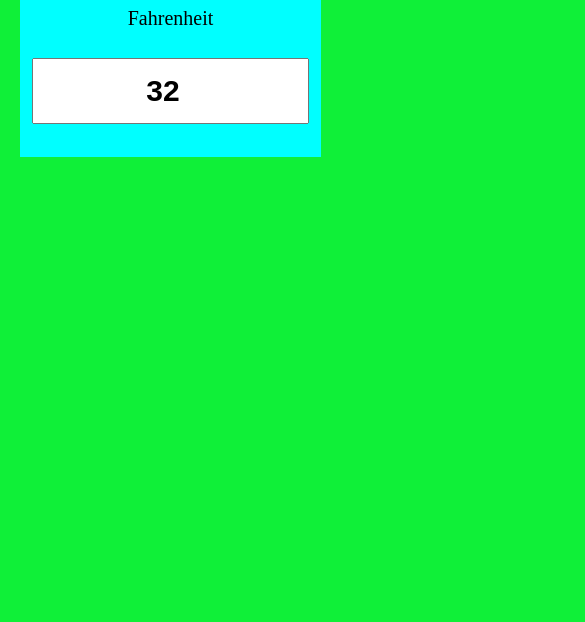
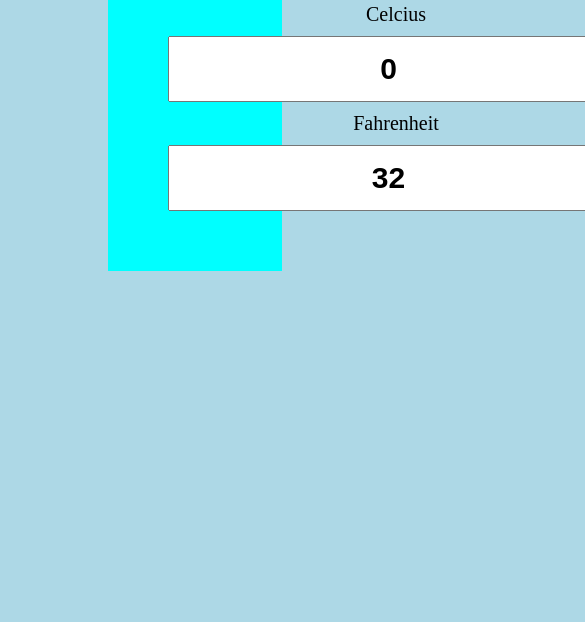
Before and after one commit to vineet7707/vineet7707.github.io.temperature.converter, a plain HTML site: page index.html in a window 390 px wide. Shown: the part 222-844 px from the top of the page, 585 px wide, since content can reach past the window. Drawn offline with Linux system fonts and the light colour scheme.

Commit message:
Update index.html

```diff
--- a/index.html
+++ b/index.html
@@ -32,24 +32,21 @@ label{
     font-size: 20px;
 }
 @media only screen and (max-width: 600px) {
-  body {
-    background-color: rgb(15, 240, 56);
-    padding: 10px 10px;
-    margin: 10px 10px;
+    body {
+                background-color: lightblue;
+            }
 
-  }
-  #container{
-    display: inline-block;
-    text-align: center;
-    width: 297px;
-    height: 275px;
-    padding: 2px;
-  }
-  .input-div{
-   display: flex;
-   flex-direction: column;
-
-  }
+            #navbar {
+                width: 817px;
+                font-size: 32px;
+            }
+            #textarea{
+                width: 817px;
+            }
+            #area{
+                width: 817px;
+                font-size: 43px;
+            }
 
 }
 
```
